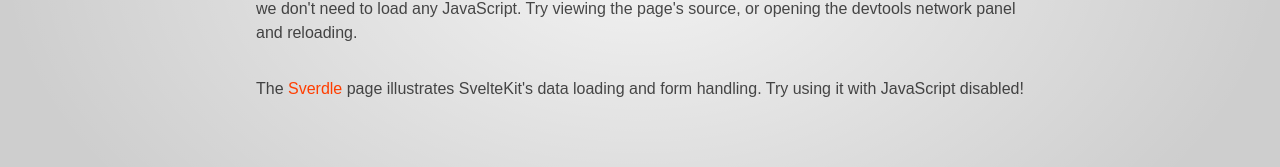
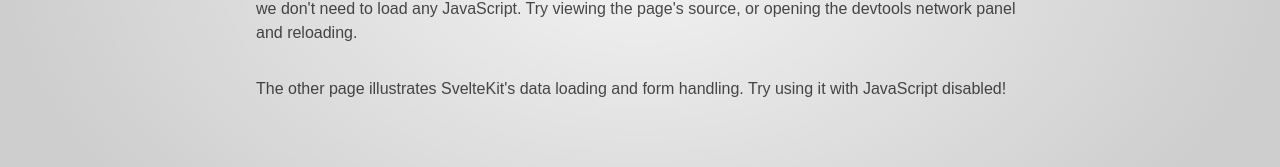
Before and after one commit to 1337-807/T_Log, a SvelteKit app: page /about in a window 1280 px wide. Shown: the part 445-612 px from the top of the page. Built offline with nearby package versions, Linux system fonts and the light colour scheme.

Commit message:
fix: header

```diff
--- a/src/app.html
+++ b/src/app.html
@@ -2,7 +2,7 @@
 <html lang="en">
 	<head>
 		<meta charset="utf-8" />
-		<link rel="icon" href="/Tlog.svg?" />
+		<link rel="icon" href="Tlog.svg?" />
 		<meta name="viewport" content="width=device-width" />
 		%sveltekit.head%
 	</head>
--- a/src/routes/Header.svelte
+++ b/src/routes/Header.svelte
@@ -10,7 +10,7 @@
 			<path d="M0,0 L1,2 C1.5,3 1.5,3 2,3 L2,0 Z" />
 		</svg>
 		<ul>
-			<li aria-current={$page.url.pathname === `/${base}` ? 'page' : undefined}>
+			<li aria-current={$page.url.pathname === `${base}` ? 'page' : undefined}>
 				<a href="{base}/">Home</a>
 			</li>
 			<li aria-current={$page.url.pathname === `${base}/giftdashboard` ? 'page' : undefined}>
--- a/src/routes/about/+page.svelte
+++ b/src/routes/about/+page.svelte
@@ -21,7 +21,7 @@
 	</p>
 
 	<p>
-		The <a href="/sverdle">Sverdle</a> page illustrates SvelteKit's data loading and form handling. Try
+		The other page illustrates SvelteKit's data loading and form handling. Try
 		using it with JavaScript disabled!
 	</p>
 </div>
```
Also changed, not shown: 1 other file (tests, documents, lock files or other folders).
